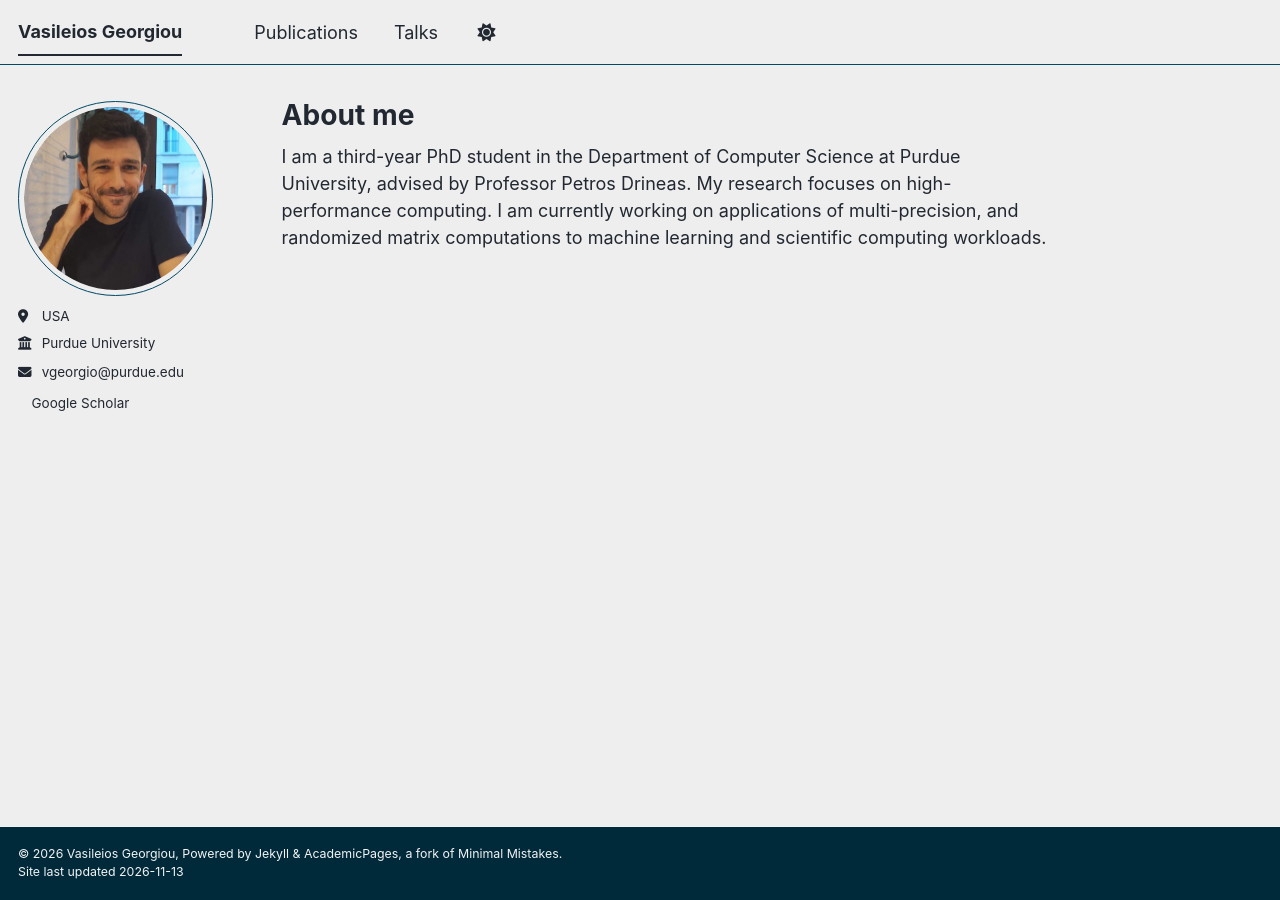
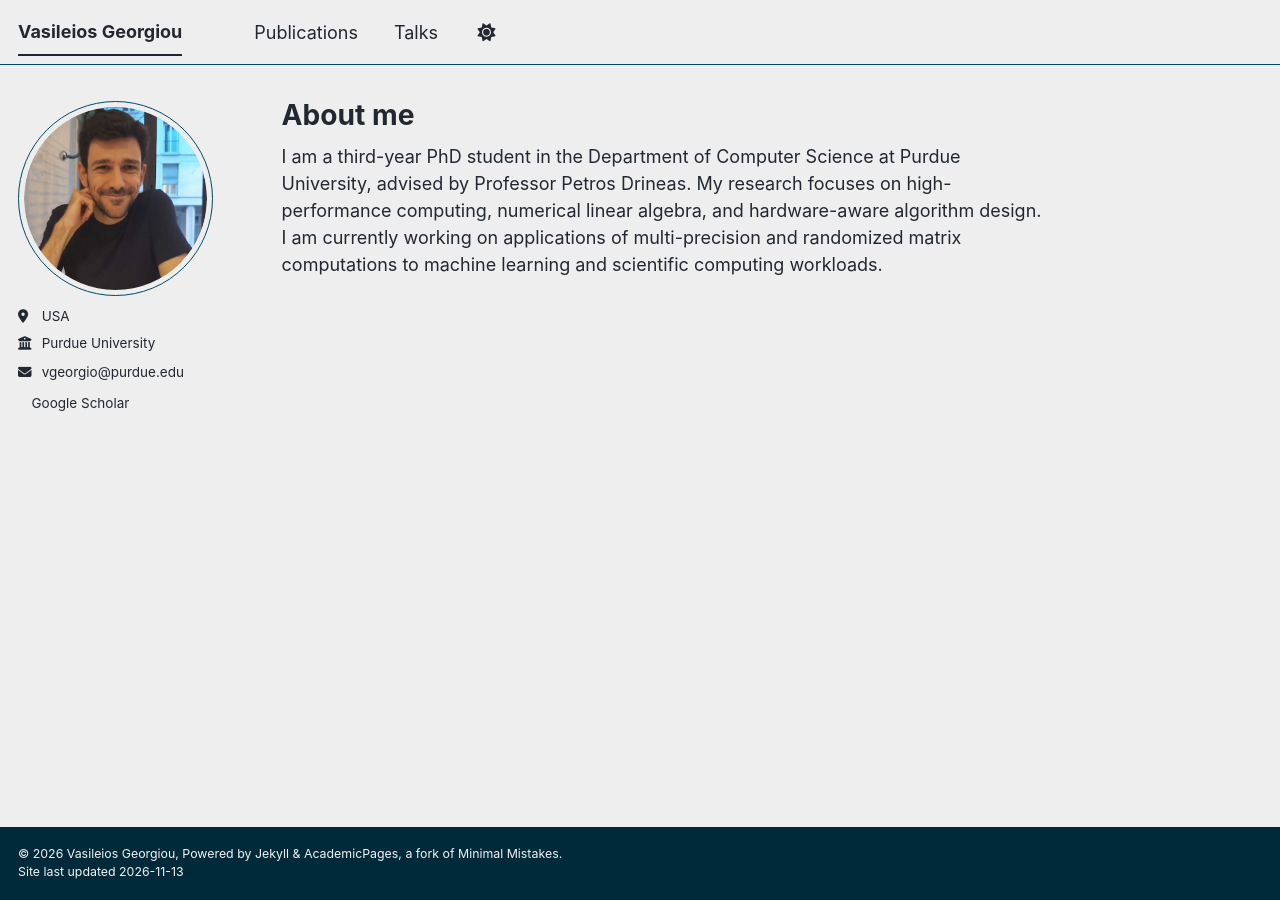
Before and after one commit to vasilisge0/vasilisge0.github.io, a Jekyll site: the page built from _pages/about.md, in a window 1280 px wide. Built offline with Jekyll 4.4.1, drawn with Linux system fonts in a browser that asks for light colours; a script bundle is joined from its source files by our own code; a style sheet for code colours, icons or effects is not loaded.

Commit message:
Updates "about me" section.

```diff
--- a/_pages/about.md
+++ b/_pages/about.md
@@ -7,7 +7,7 @@ redirect_from:
   - /about.html
 ---
 
-I am a third-year PhD student in the Department of Computer Science at Purdue University, advised by Professor Petros Drineas. My research focuses on high-performance computing. I am currently working on applications of multi-precision, and randomized matrix computations to machine learning and scientific computing workloads.
+I am a third-year PhD student in the Department of Computer Science at Purdue University, advised by Professor Petros Drineas. My research focuses on high-performance computing, numerical linear algebra, and hardware-aware algorithm design. I am currently working on applications of multi-precision and randomized matrix computations to machine learning and scientific computing workloads.
 
 
 
```
